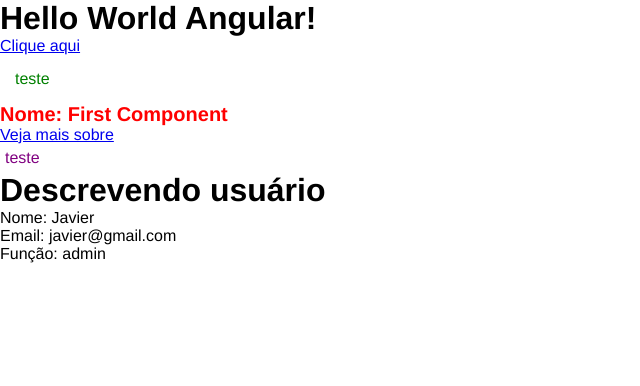
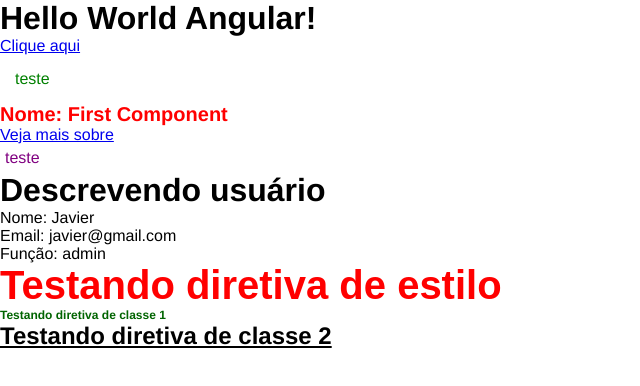
Before and after one commit to Jhonatha1/Curso-Angular, an Angular app: page / in a window 1280 px wide. Shown: the top 386 px of the page, without its empty margins (0-640 px from the left). Built offline with nearby package versions, Linux system fonts and the light colour scheme.

Commit message:
Diretivas do Angular

```diff
--- a/src/app/app.component.html
+++ b/src/app/app.component.html
@@ -5,3 +5,4 @@
 <p> teste </p>
 <app-first-component></app-first-component>
 <app-parent-data [name] ="userName" [userData] ="userData" ></app-parent-data>
+<app-directives> </app-directives>
--- a/src/app/app.component.ts
+++ b/src/app/app.component.ts
@@ -3,13 +3,14 @@
 import { RouterOutlet } from '@angular/router';
 import { FirstComponentComponent } from "./components/first-component/first-component.component";
 import { ParentDataComponent } from "./components/parent-data/parent-data.component";
+import { DirectivesComponent } from "./components/directives/directives.component";
 
 @Component({
     selector: 'app-root',
     standalone: true,
     templateUrl: './app.component.html',
     styleUrl: './app.component.css',
-    imports: [CommonModule, RouterOutlet, FirstComponentComponent, ParentDataComponent]
+    imports: [CommonModule, RouterOutlet, FirstComponentComponent, ParentDataComponent, DirectivesComponent]
 })
 export class AppComponent {
   title = 'curso-angular';
--- /dev/null
+++ b/src/app/components/directives/directives.component.css
@@ -0,0 +1,12 @@
+.small-title{
+    font-size: 12px;
+
+}
+
+.green-title{
+    color: darkgreen;
+}
+
+.underline-title{
+    text-decoration: underline;
+}
--- /dev/null
+++ b/src/app/components/directives/directives.component.html
@@ -0,0 +1,11 @@
+<h2 [style]= "{ 'font-size': size + 'px', 'font-family': font, color: color}">
+    Testando diretiva de estilo
+</h2>
+
+<h2 [class]="classes">
+    Testando diretiva de classe 1
+</h2>
+
+<h2 [class]="underline">
+    Testando diretiva de classe 2
+</h2>
--- /dev/null
+++ b/src/app/components/directives/directives.component.ts
@@ -0,0 +1,18 @@
+import { Component } from '@angular/core';
+
+@Component({
+  selector: 'app-directives',
+  standalone: true,
+  imports: [],
+  templateUrl: './directives.component.html',
+  styleUrl: './directives.component.css'
+})
+export class DirectivesComponent {
+  size = 40;
+  font = 'arial';
+  color = 'red';
+
+  classes = ['green-title', 'small-title'];
+
+  underline = 'underline-title';
+}
```
Also changed, not shown: 1 other file (tests, documents, lock files or other folders).
